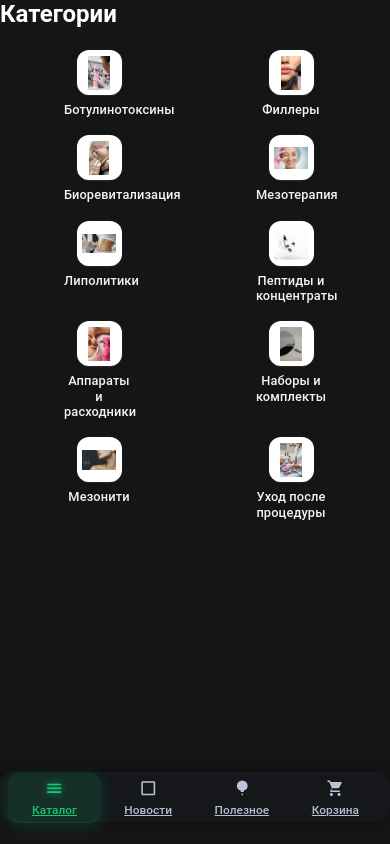
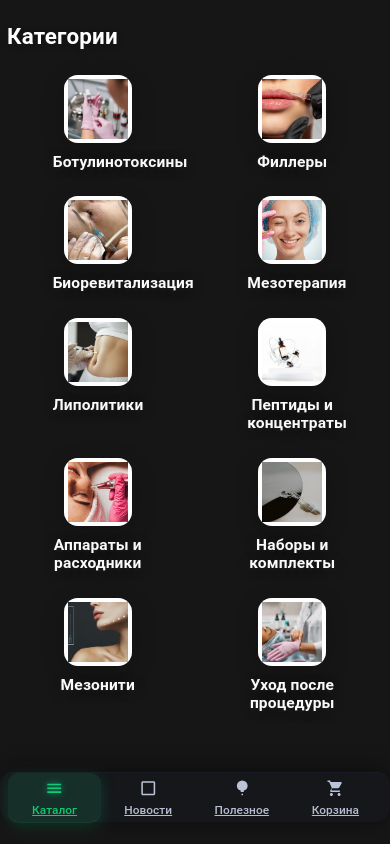
Before and after one commit to AlexSalavat/facade-stone-app, a React (Vite) app: page /catalog in a window 390 px wide. Built offline with nearby package versions, Linux system fonts and the light colour scheme; the HTML template or start-up script is replaced by a standard one.

Commit message:
fix: correct b

```diff
--- a/src/styles/CategoryCard.css
+++ b/src/styles/CategoryCard.css
@@ -6,57 +6,60 @@
   background: none;
   border: none;
   cursor: pointer;
-  transition: transform 0.13s;
+  transition: transform 0.15s cubic-bezier(.17,.67,.83,.67), box-shadow 0.19s;
+  padding: 0 4px;
 }
 
 .category-card-link:active {
-  transform: scale(0.97);
+  transform: scale(1.07);
+  box-shadow: 0 8px 32px #00f2ff22;
 }
 
 .category-card-img-wrap {
-  width: 60px;
-  height: 60px;
+  width: 88px;
+  height: 88px;
   background: #fff;
-  border-radius: 16px;
+  border-radius: 22px;
   overflow: hidden;
-  box-shadow: 0 3px 14px #0002, 0 0.5px 1.5px #fff3;
+  box-shadow: 0 6px 24px #0003, 0 2px 7px #fff6 inset;
   display: flex;
   align-items: center;
   justify-content: center;
+  margin-bottom: 14px;
 }
 
 .category-card-img {
-  width: 50px;
-  height: 50px;
-  object-fit: contain;
+  width: 80px;
+  height: 80px;
+  object-fit: cover;
   display: block;
 }
 
 .category-card-title {
-  margin-top: 10px;
-  font-size: 1rem;
-  color: #f1f4fa;
-  font-weight: 500;
+  font-size: 1.13rem;
+  color: #f9fafb;
+  font-weight: 600;
   text-align: center;
-  line-height: 1.2;
-  max-width: 100px;
+  line-height: 1.19;
+  max-width: 120px;
   letter-spacing: 0.01em;
-  text-shadow: 0 1px 6px #0002;
+  text-shadow: 0 2px 14px #0004, 0 1px 5px #fff1;
+  margin-bottom: 2px;
 }
 
 @media (max-width: 600px) {
   .category-card-img-wrap {
-    width: 45px;
-    height: 45px;
-    border-radius: 12px;
+    width: 68px;
+    height: 68px;
+    border-radius: 14px;
+    margin-bottom: 10px;
   }
   .category-card-img {
-    width: 34px;
-    height: 34px;
+    width: 60px;
+    height: 60px;
   }
   .category-card-title {
-    margin-top: 7px;
-    font-size: 0.80rem;
-    max-width: 70px;
+    font-size: 0.97rem;
+    max-width: 90px;
   }
 }
--- a/src/styles/CategoryView.css
+++ b/src/styles/CategoryView.css
@@ -2,16 +2,38 @@
   background: #161616;
   min-height: 100vh;
   color: #fff;
-  padding-bottom: 70px;
+  padding-bottom: 80px;
+  padding-top: 12px;
 }
+
+.category-view h2 {
+  font-size: 2rem;
+  font-weight: 700;
+  margin-left: 14px;
+  margin-top: 16px;
+  margin-bottom: 10px;
+  letter-spacing: 0.01em;
+  color: #fff;
+  text-shadow: 0 2px 10px #0002;
+}
+
 .category-cards-grid {
   display: grid;
-  grid-template-columns: repeat(auto-fit, minmax(140px, 1fr));
-  gap: 18px;
-  padding: 22px 12px;
+  grid-template-columns: repeat(2, 1fr);  /* Две крупные карточки в ряд */
+  gap: 32px 18px;    /* Вертикальный и горизонтальный воздух */
+  padding: 30px 14px 20px 14px;
+  justify-items: center;
 }
-.top-bar {
-  margin: 0 0 12px 0;
-  display: flex;
-  align-items: center;
+
+@media (max-width: 600px) {
+  .category-view h2 {
+    font-size: 1.4rem;
+    margin-left: 7px;
+    margin-top: 11px;
+  }
+
+  .category-cards-grid {
+    gap: 23px 5px;
+    padding: 16px 3px 18px 3px;
+  }
 }
```
